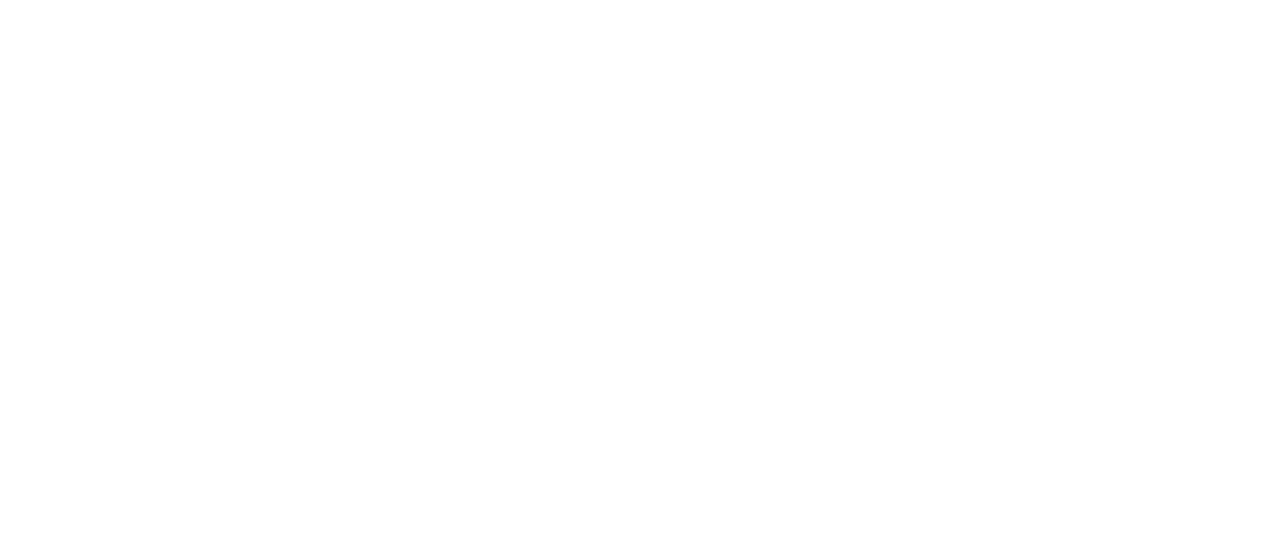
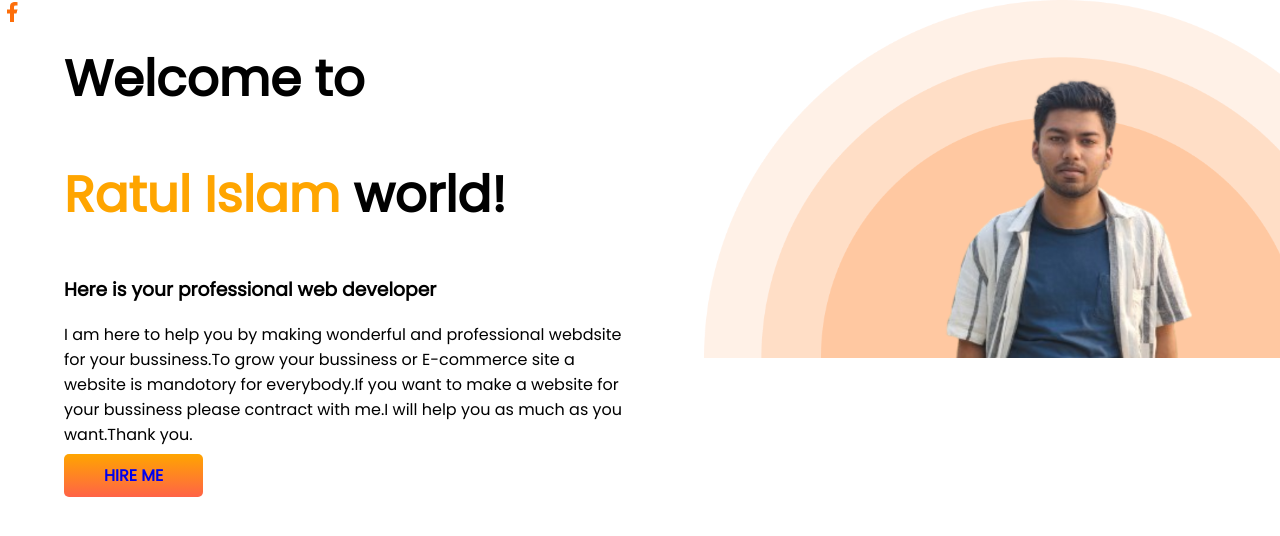
Before and after one commit to Ratul0178684/developer-comeback, a plain HTML site: page index.html in a window 1280 px wide. Drawn offline with Linux system fonts and the light colour scheme.

Commit message:
third commit

```diff
--- a/index.html
+++ b/index.html
@@ -1,12 +1,30 @@
 <!DOCTYPE html>
 <html lang="en">
+
 <head>
     <meta charset="UTF-8">
     <meta name="viewport" content="width=device-width, initial-scale=1.0">
     <title>Ratul hassan</title>
+    <link rel="preconnect" href="https://fonts.googleapis.com">
+    <link rel="preconnect" href="https://fonts.gstatic.com" crossorigin>
+    <link href="https://fonts.googleapis.com/css2?family=Poppins&display=swap" rel="stylesheet">
     <link rel="stylesheet" href="style.css">
 </head>
+
 <body>
+    <section class="top-banner">
+        <div class="half-width">
+            <h1>Welcome to</h1>
+            <h1><span class="orange-color">Ratul Islam </span>world!</h1>
+            <h3>Here is your professional web developer</h3>
+            <p>I am here to help you by making wonderful and professional webdsite for your bussiness.To grow your
+                bussiness
+                or E-commerce site a website is mandotory for everybody.If you want to make a website for your bussiness
+                please contract with me.I will help you as much as you want.Thank you.</p>
+            <a class="link-button" target="_blank" href="https://github.com/Ratul0178684/developer-comeback">HIRE ME</a>
+        </div>
+        <div class="half-width"><img src="images/header_bg.png" alt=""></div>
+    </section>
+</body>
 
-</body>
 </html>
--- a/style.css
+++ b/style.css
@@ -0,0 +1,40 @@
+body {
+    font-family: 'Poppins', sans-serif;
+    margin: 0;
+}
+
+h1 {
+    font-size: 50px;
+
+}
+
+.orange-color {
+    color: orange;
+}
+
+section {
+    display: flex;
+}
+
+.half-width {
+    width: 50%;
+    padding-left: 5%;
+}
+
+.half-width img {
+    width: 100%;
+}
+
+.link-button {
+    text-decoration: none;
+    background-color: white;
+    padding: 10px 40px;
+    border-radius: 5px;
+    background-image: linear-gradient(orange, tomato);
+    font-weight: 700;
+}
+
+.top-banner {
+    background-image: url(icons/facebook.png);
+    background-repeat: no-repeat;
+}
```
Also changed, not shown: images/header_bg.png (renamed from header_bg.png), images/new (1).jpg (renamed from new (1).jpg), images/new (2).jpg (renamed from new (2).jpg), images/new.jpg (renamed from new.jpg), images/ratul__1_-removebg-preview.png (renamed from ratul__1_-removebg-preview.png), 2 other files.
